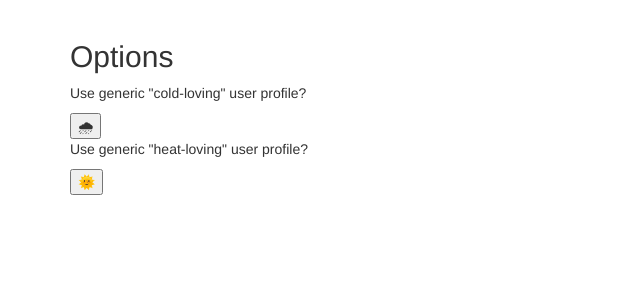
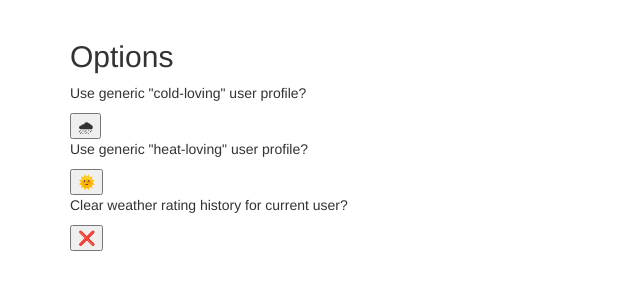
Before and after one commit to umaunni3/fairweatherfriend, a Django app: page /options/ in a window 1280 px wide. Shown: the part 51-351 px from the top of the page, without its empty margins (0-640 px from the left). Run offline with Django 3.2, Linux system fonts and the light colour scheme; some libraries are stand-ins or nearby versions.

Commit message:
adding deletion logic for user rating history, for debugging purposes

```diff
--- a/fwf/urls.py
+++ b/fwf/urls.py
@@ -24,4 +24,5 @@ urlpatterns = [
     url(r'api/register_weather_rating/(?P<pk>[0-9]+)', hello.views.register_weather_rating),
     path("options/", hello.views.options, name="options"),
     url(r'options/choose_profile/(?P<pk>[a-z]+)', hello.views.set_user_profile),
+    path("options/clear_records/", hello.views.delete_user_records, name="clear_records"),
 ]
--- a/hello/templates/options.html
+++ b/hello/templates/options.html
@@ -14,13 +14,21 @@
                     success: function(response) {alert("Setting your user profile...");}
                 })
             }
+
+          function call_clear_records() {
+                $.ajax({
+                    url: '/options/clear_records/',
+                    type: 'GET',
+                    success: function(response) {alert("Clearing your temperature rating history...");}
+                })
+            }
         </script>
 
 <h2>Options</h2>
 
     <div><p>Use generic "cold-loving" user profile?</p> <button onclick="call_choose_profile('cold')">&#127783;</button> </div>
-    <div><p>Use generic "heat-loving" user profile?</p> <button onclick="call_choose_profile('heat')">&#127774;</button>
+    <div><p>Use generic "heat-loving" user profile?</p> <button onclick="call_choose_profile('heat')">&#127774;</button></div>
 
-</div>
+      <div><p>Clear weather rating history for current user?</p> <button onclick="call_clear_records()">&#10060;</button></div>
 
 {% endblock %}
--- a/hello/views.py
+++ b/hello/views.py
@@ -118,7 +118,7 @@ def set_user_profile(request, pk=None):
         - heat-lover
     """
 
-    curr_user = getUser(request)
+
     if pk == "cold":
         generate_dummy_data2(curr_user.uuid)
     elif pk == "heat":
@@ -134,3 +134,10 @@ def set_user_profile(request, pk=None):
         data = {'quote':data_full}  # data_full is actually a quote
         response = render(request, "index.html", {'data':data, 'is_quote':True})
     return response
+
+
+@api_view(['GET'])
+def delete_user_records(request):
+    curr_user = getUser(request)
+    instance = WeatherRecord.objects.get(uuid=curr_user.uuid)
+    instance.delete()
```
